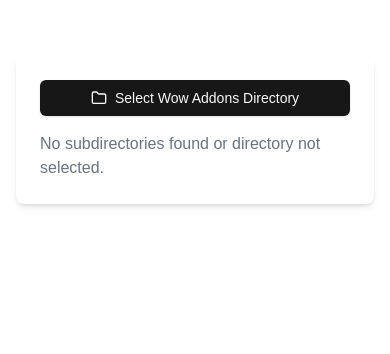
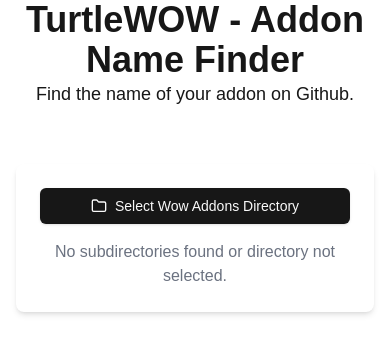
Before and after one commit to fjaviergelabert/twow-addon-repo-finder, a Next.js app: page / in a window 390 px wide. Shown: the top 354 px of the page. Built offline with nearby package versions, Linux system fonts and the light colour scheme.

Commit message:
Styling for mobile

```diff
--- a/app/page.tsx
+++ b/app/page.tsx
@@ -1,5 +1,24 @@
 import { GithubRepoSearch } from "@/components/github-repo-search";
 
+export const metadata = {
+  title: "TurtleWOW - Addon Name Finder",
+  description: "Find the name of your addon on Github.",
+};
+
 export default function Page() {
-  return <GithubRepoSearch />;
+  return (
+    <>
+      <section className="text-center md:my-16">
+        <h1 className="text-center text-4xl font-bold">
+          TurtleWOW - Addon Name Finder
+        </h1>
+        <p className="text-center text-lg">
+          Find the name of your addon on Github.
+        </p>
+      </section>
+      <section className="text-center">
+        <GithubRepoSearch />
+      </section>
+    </>
+  );
 }
--- a/components/github-repo-search.tsx
+++ b/components/github-repo-search.tsx
@@ -65,8 +65,12 @@
 
   return (
     <div className="container mx-auto p-4">
-      <div className="flex gap-4 items-center">
-        <div className={`${directories.length > 0 ? "w-1/3" : "w-full"}`}>
+      <div className="flex flex-col gap-4 items-center md:flex-row justify-center">
+        <div
+          className={`w-full md:w-1/3 ${
+            searchResults.length > 0 ? "hidden md:block" : "block"
+          }`}
+        >
           <DirectoryExplorer
             directories={directories}
             onDirectorySelect={setDirectories}
@@ -75,13 +79,24 @@
 
         {directories.length > 0 && (
           <>
-            <div className="flex items-center">
-              <Button onClick={handleSearch} disabled={isLoading}>
+            <div
+              className={`flex items-center ${
+                searchResults.length > 0 ? "hidden" : "block"
+              } md:flex`}
+            >
+              <Button
+                onClick={handleSearch}
+                disabled={isLoading || searchResults.length > 0}
+              >
                 {isLoading ? "Searching..." : "Search GitHub"}
               </Button>
             </div>
 
-            <div className="w-1/2">
+            <div
+              className={`w-full md:w-1/2 ${
+                searchResults.length === 0 ? "hidden md:block" : "block"
+              }`}
+            >
               <h2 className="text-lg font-semibold mb-2">
                 Github download URLs
               </h2>
```
